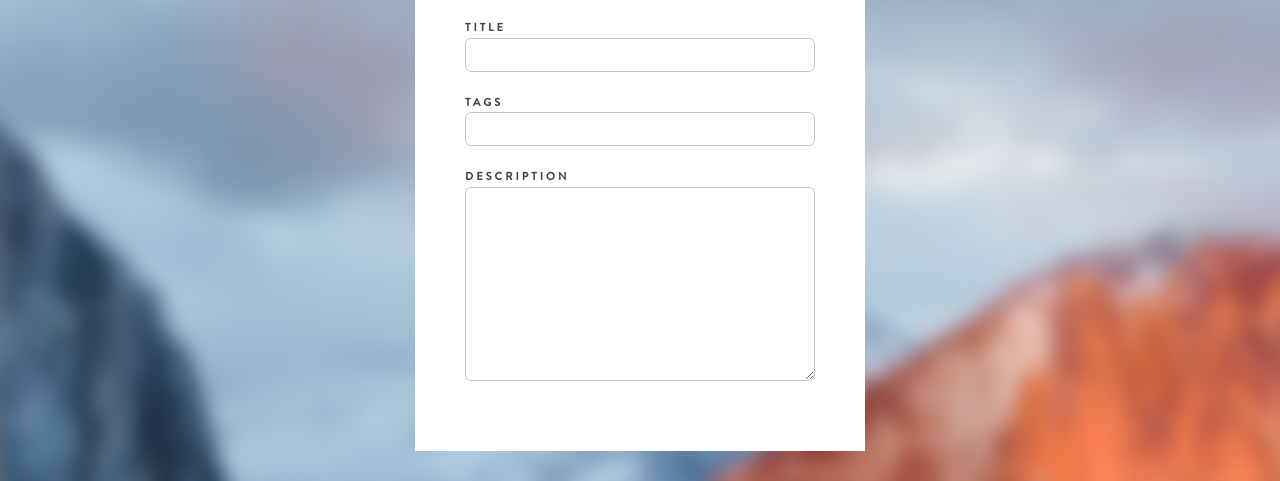
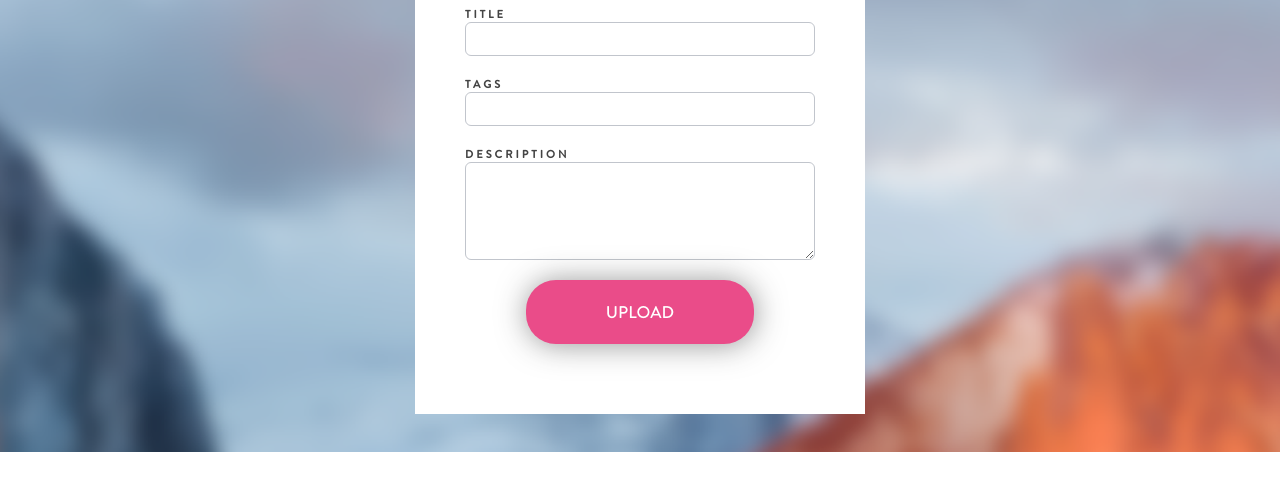
Before and after one commit to dailycode/dribbble-mac-upload-app, a website: page public/index.html in a window 1280 px wide. Shown: the part 348-829 px from the top of the page. After the commit the page ends 800 px from the top, so only its background shows below. Drawn offline with Linux system fonts and the light colour scheme.

Commit message:
Adjustments inputs and creating button

```diff
--- a/public/index.html
+++ b/public/index.html
@@ -18,12 +18,16 @@
 				<label class="title_labels" for="title">title
 					<input class="infos" type="text">
 				</label>
+
 				<label class="title_labels" for="tags">tags
 					<input class="infos" type="text">
 				</label>
+
 				<label class="title_labels" for="description">description
-					<textarea class="infos" name="description" id="" cols="30" rows="10"></textarea>
+					<textarea class="infos" name="description" id="" cols="30" rows="5"></textarea>
 				</label>
+
+				<a href="#" class="btn btn_upload">upload</a>
 			</form>
 		</section>
 	</main>
--- a/source/sass/modules/_buttons.scss
+++ b/source/sass/modules/_buttons.scss
@@ -0,0 +1,15 @@
+.btn {
+	padding: 2.0rem 8.0rem;
+	border-radius: 3.0rem;
+	text-align: center;
+}
+
+.btn_upload {
+	background: $bgButtonPrimary;
+	color: $colorButton;
+	text-transform: uppercase;
+	font-size: 1.7rem;
+	display: table;
+	margin: 20px auto;
+	box-shadow: 1px 1px 30px rgba(51, 51, 51, 0.51);
+}
--- a/source/sass/modules/_defaults.scss
+++ b/source/sass/modules/_defaults.scss
@@ -7,8 +7,12 @@ html {
   font-size: 62.5%;
 }
 body {
-  font: 300 13px/1.6 'Helvetica Neue', Helvetica, Arial;
+  font-family: brandon;
   color: #444;
 	background: url('../img/background.png')top center no-repeat;
   background-size: cover;
 }
+
+a {
+	text-decoration: none;
+}
--- a/source/sass/modules/_vars.scss
+++ b/source/sass/modules/_vars.scss
@@ -6,11 +6,12 @@ $widthMain: 45rem;
 $bgUpload: #ea4c89;
 $bgSend: #FFF;
 $bgUpload: #ea4c89;
+$bgButtonPrimary: $bgUpload;
 
 // Variable color
 $titleUpload: #FFF;
 $colorShots: #f7a4c4;
 $colorBorderInputs: #c1c5cc;
-
-// Variable inpt
+$colorButton: #FFF;
+// Variable input
 $focusInput: rgba(234, 76, 137, 0.24);
```
Also changed, not shown: public/app/css/main.css.
